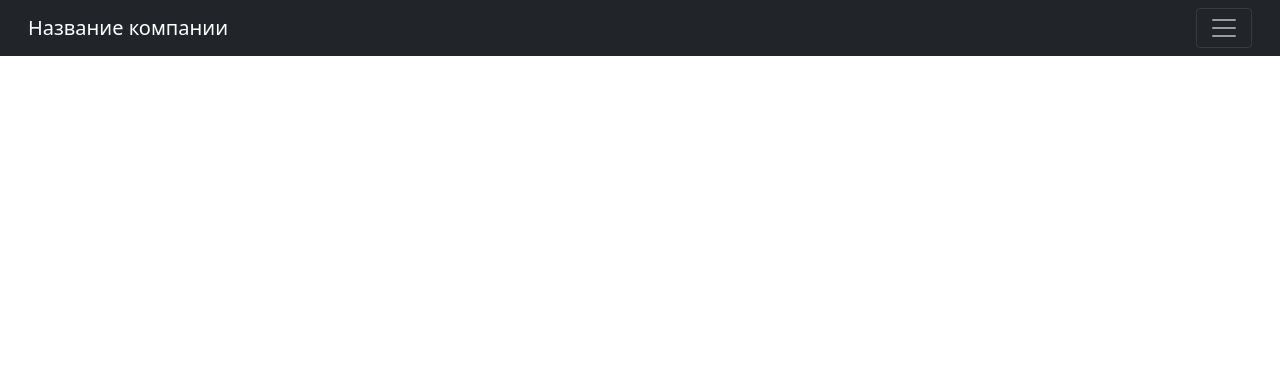
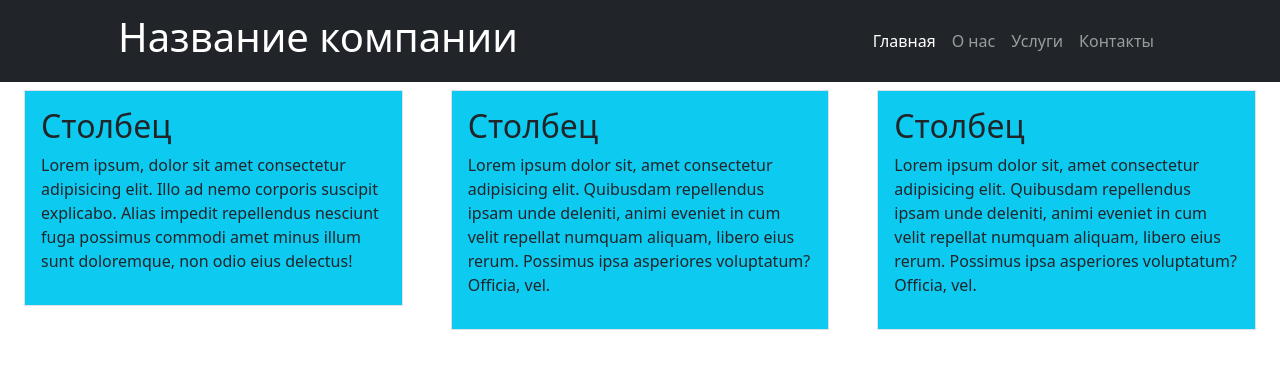
Before and after one commit to albert990226/b461, a plain HTML site: page index.html in a window 1280 px wide. Drawn offline with nearby package versions, Linux system fonts and the light colour scheme.

Commit message:
Added B461

```diff
--- a/index.html
+++ b/index.html
@@ -8,8 +8,8 @@
     <title>Pattern</title>
   </head>
   <body id="page top">
-    <nav class="navbar navbar expand-lg navbar-dark bg-dark" id="mainNav">
-       <div class="container-fluid"><a class="navbar-brand js-scroll-trigger" href="#page-top">Название компании</a>
+    <nav class="navbar navbar-expand-lg navbar-dark bg-dark" id="mainNav">
+       <div class="container px-5"><a class="navbar-brand js-scroll-trigger" href="#page-top"><h1>Название компании</h1></a>
             <button class="navbar-toggler" type="button" data-bs-toggle="collapse" data-bs-target="#navbarSupportedContent" aria-controls="navbarSupportedContent" aria-expanded="false" aria-label="Toggle navigation"><span class="navbar-toggler-icon"></span></button>
           <div class="collapse navbar-collapse" id="navbarSupportedContent">
               <ul class="navbar-nav ms-auto mb-2 mb-lg-0">
@@ -21,6 +21,32 @@
           </div>
         </div>
     </nav>
+    <div class="container-fluid mt-2 px-4">
+       <div class="row gx-5">
+         <div class="col">
+             <div class="p-3 border bg-info">
+               <h2>Столбец</h2>
+               <p>Lorem ipsum, dolor sit amet consectetur adipisicing elit. Illo ad nemo corporis suscipit explicabo. Alias impedit repellendus nesciunt fuga possimus commodi amet minus illum sunt doloremque, non odio eius delectus!</p>
+             </div>
+         </div>
+         <div class="col">
+             <div class="p-3 border bg-info">
+               <h2>Столбец</h2>
+               <p>Lorem ipsum dolor sit, amet consectetur adipisicing elit. Quibusdam repellendus ipsam unde deleniti, animi eveniet in cum velit repellat numquam aliquam, libero eius rerum. Possimus ipsa asperiores voluptatum? Officia, vel.</p>
+             </div>
+         </div>
+         <div class="col">
+             <div class="p-3 border bg-info">
+               <h2>Столбец</h2>
+               <p>Lorem ipsum dolor sit, amet consectetur adipisicing elit. Quibusdam repellendus ipsam unde deleniti, animi eveniet in cum velit repellat numquam aliquam, libero eius rerum. Possimus ipsa asperiores voluptatum? Officia, vel.</p>
+             </div>
+         </div>
+       </div>
+    </div>
+
+
+
+
 
     <script src="https://cdn.jsdelivr.net/npm/jquery@3.5.1/dist/jquery.slim.min.js" integrity="sha384-DfXdz2htPH0lsSSs5nCTpuj/zy4C+OGpamoFVy38MVBnE+IbbVYUew+OrCXaRkfj" crossorigin="anonymous"></script>
     <script src="./js/bootstrap.bundle.min.js"></script>
```
